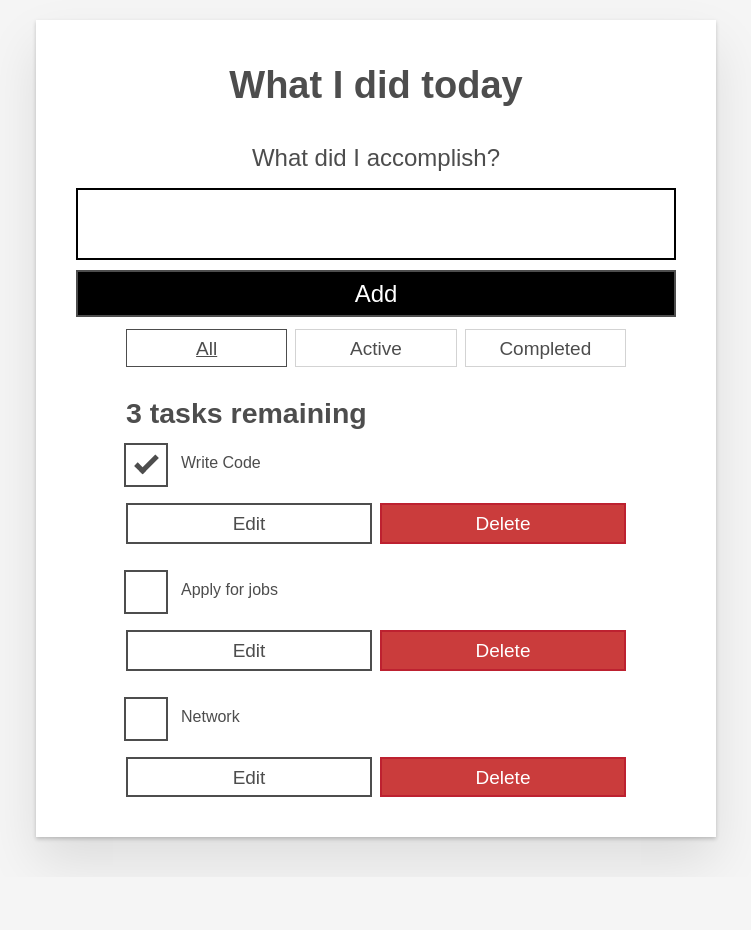
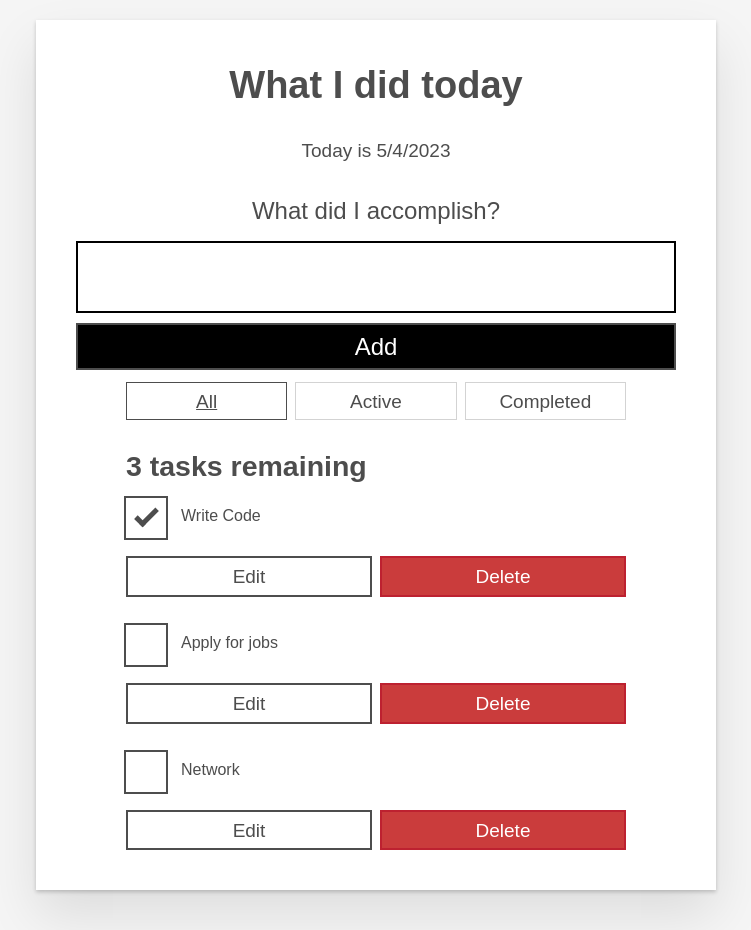
Before and after one commit to jasondcarmichael/What-I-Did-Today, a React (Create React App) app: page / in a window 1280 px wide. Shown: the whole page, without its empty margins (264-1015 px from the left). Before the commit the page ends 877 px from the top, so only its background shows below. Built offline with nearby package versions, Linux system fonts and the light colour scheme.

Commit message:
added DateTime component to app so user know the date

```diff
--- a/src/App.js
+++ b/src/App.js
@@ -3,6 +3,7 @@ import { nanoid } from "nanoid";
 import Form from "./components/Form";
 import Todo from "./components/Todo";
 import FilterButtton from "./components/FilterButton";
+import DateTime from "./components/DateTime";
 
 function usePrevious(value) {
   const ref = useRef();
@@ -91,6 +92,7 @@ function App(props) {
   return (
     <div className="todoapp stack-large">
       <h1>What I did today</h1>
+      <DateTime />
       <Form addTask={addTask}/>
       <div className="filters btn-group stack-exception">
        {filterList}
--- /dev/null
+++ b/src/components/DateTime.js
@@ -0,0 +1,18 @@
+import { useState, useEffect } from 'react';
+
+export default function DateTime() {
+    const [date, setDate] = useState(new Date());
+
+    useEffect(() => {
+        let timer = setInterval(()=>setDate(new Date()), 1000)
+        return function cleanup() {
+            clearInterval(timer)
+        }
+    });
+
+    return (
+        <div>
+            <p> Today is {date.toLocaleDateString()}</p>
+        </div>
+    )
+}
--- a/src/index.css
+++ b/src/index.css
@@ -14,6 +14,11 @@ html {
 h1,
 h2 {
   margin-bottom: 0;
+}
+p {
+  text-align: center;
+  margin-left: auto;
+  margin-right: auto;
 }
 ul {
   list-style: none;
```
